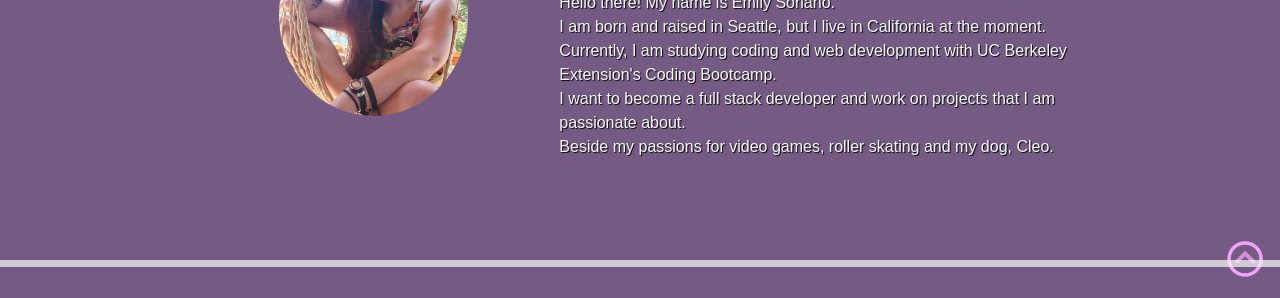
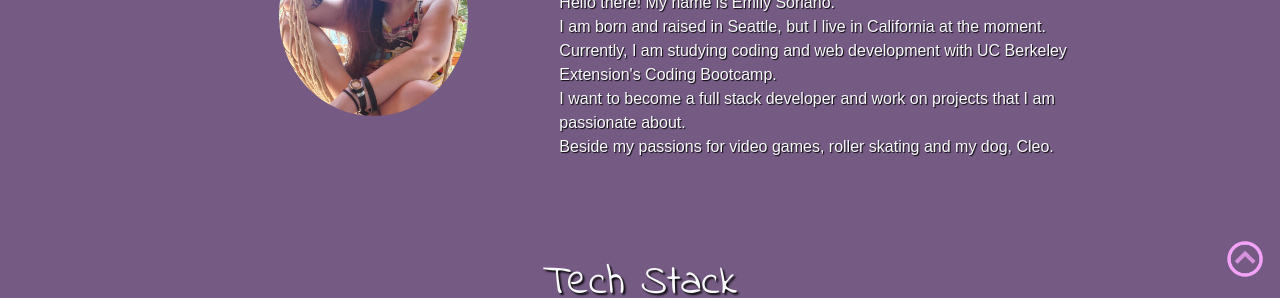
Before and after one commit to So-Emily/Emilys-Place, a plain HTML site: page index.html in a window 1280 px wide. Shown: the part 512-810 px from the top of the page. Drawn offline with nearby package versions, Linux system fonts and the light colour scheme.

Commit message:
backtracking a little bit!

```diff
--- a/css/style.css
+++ b/css/style.css
@@ -267,20 +267,20 @@ header {
     font-weight: bold;
 }
 /* Break Line Between Sections */
-.break-line, .about-break-line, .projects-break-line {
-    height: 7px; /* Thickness of the line */
-    background-color: #faf9fa; /* Color of the line */
-    width: 100%; /* Full width of its container */
-    margin: 0 auto; /* Center the line horizontally */
+/* .break-line, .about-break-line, .projects-break-line {
+    height: 7px;
+    background-color: #faf9fa;
+    width: 100%;
+    margin: 0 auto;
     margin-top: 90px;
     margin-bottom: 30px;
-    opacity: 0.7; /* Opacity of the line */
+    opacity: 0.7;
 }
 
 .about-break-line {
     margin-top: 65px;
     margin-bottom: 2px;
-}
+} */
 
 /* Contacts Section */
 .contact-header {
```
